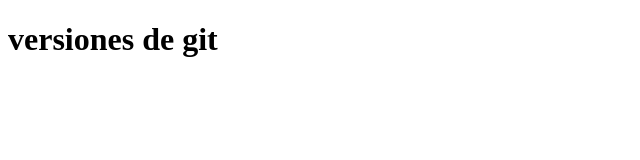
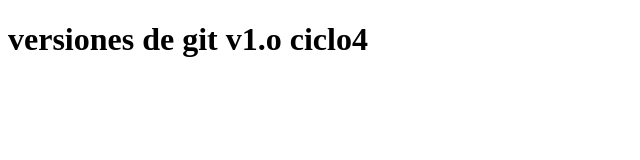
Before and after one commit to JuanDiego0927/sesion_4, a plain HTML site: page index.html in a window 1280 px wide. Shown: the whole page, without its empty margins (0-640 px from the left). Drawn offline with Linux system fonts and the light colour scheme.

Commit message:
cambios en el index html

```diff
--- a/index.html
+++ b/index.html
@@ -7,6 +7,6 @@
     <title>Document</title>
 </head>
 <body>
-    <h1>versiones de git</h1>
+    <h1>versiones de git v1.o ciclo4</h1>
 </body>
 </html>
```
